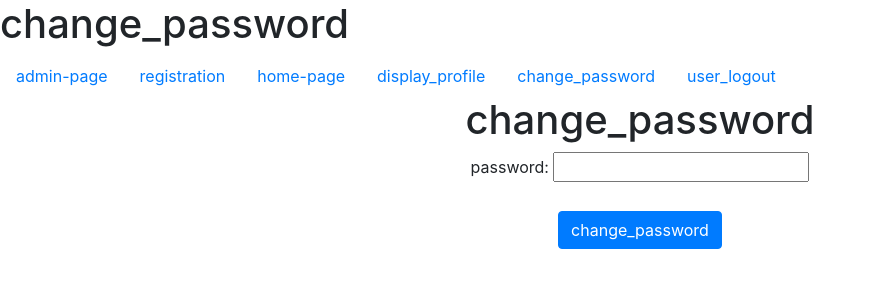
After one commit to minnelamohanakumari/user_registration, a Django app: page /change_password/ in a window 1280 px wide. The commit adds this page. Shown: the top 300 px of the page, without its empty margins (0-874 px from the left). Run offline with Django 4.2, Linux system fonts and the light colour scheme; a user stored in the database is signed in.

Commit message:
first commit

```diff
--- a/app/views.py
+++ b/app/views.py
@@ -7,6 +7,7 @@ from django.http import HttpResponseRedirect
 from django.contrib.auth import authenticate,login,logout
 from django.urls import reverse
 from django.contrib.auth.decorators import login_required
+from app.models import *
 def home(request):
     if request.session.get('username'):
         username=request.session.get('username')
@@ -59,3 +60,21 @@ def user_login(request):
 def user_logout(request):
     logout(request)
     return HttpResponseRedirect(reverse('home'))
+
+@login_required
+def display_profile(request):
+    username=request.session.get('username')
+    UO=User.objects.get(username=username)
+    PO=Profile.objects.get(username=UO)
+    d={'UO':UO,'PO':PO}
+    return render(request,'display_profile.html',d)
+
+@login_required
+def change_password(request):
+    if request.method=='POST':
+        pw=request.POST['pw']
+        username=request.session.get('username')
+        UO=User.objects.get(username=username)
+        UO.save()
+        return HttpResponse('password changed successfully')
+    return render(request,'change_password.html')
--- a/project40/urls.py
+++ b/project40/urls.py
@@ -24,5 +24,7 @@ urlpatterns = [
     path('home/',home,name='home'),
     path('user_login/',user_login,name='user_login'),
     path('user_logout/',user_logout,name='user_logout'),
+    path('display_profile/',display_profile,name='display_profile'),
+    path('change_password/',change_password,name='change_password'),
 
 ]+static(settings.MEDIA_URL,document_root=settings.MEDIA_ROOT)
--- /dev/null
+++ b/templates/change_password.html
@@ -0,0 +1,16 @@
+{% extends 'dummy.html' %}
+{% block title %}
+<h1>change_password</h1>
+{% endblock %}
+{% block body_block %}
+
+<h1>change_password</h1>
+
+<form method="POST">
+    {% csrf_token %}
+    <label for="">password:</label>
+    <input type="password" name="pw" id="pw"><br>
+    <br>
+    <input type="submit" value="change_password" class="btn btn-primary">
+</form>
+{% endblock %}
--- a/templates/dummy.html
+++ b/templates/dummy.html
@@ -18,6 +18,8 @@
         <a href="{% url 'registration' %}" class="nav-link">registration</a>
         <a href="{% url 'home'%}" class="nav-link">home-page</a>
         {% if user.is_authenticated %}
+        <a href="{% url 'display_profile' %}" class="nav-link">display_profile</a>
+        <a href="{% url 'change_password' %}" class="nav-link">change_password</a>
         <a href="{% url 'user_logout' %}" class="nav-link">user_logout</a>
         {% else %}
         <a href="{% url 'user_login' %}" class="nav-link">user_login</a>
```
Also changed, not shown: templates/display_profile.html (added, +11 -0 lines), db.sqlite3, media/pp/b.jpg (added), media/pp/b_OpwX4m7.jpg (added), media/pp/b_Xzg507G.jpg (added), media/pp/f_xjIxF97.jpg (added), media/pp/f_yhmw9Ea.jpg (added), templates/registration.html (line endings or trailing spaces).
